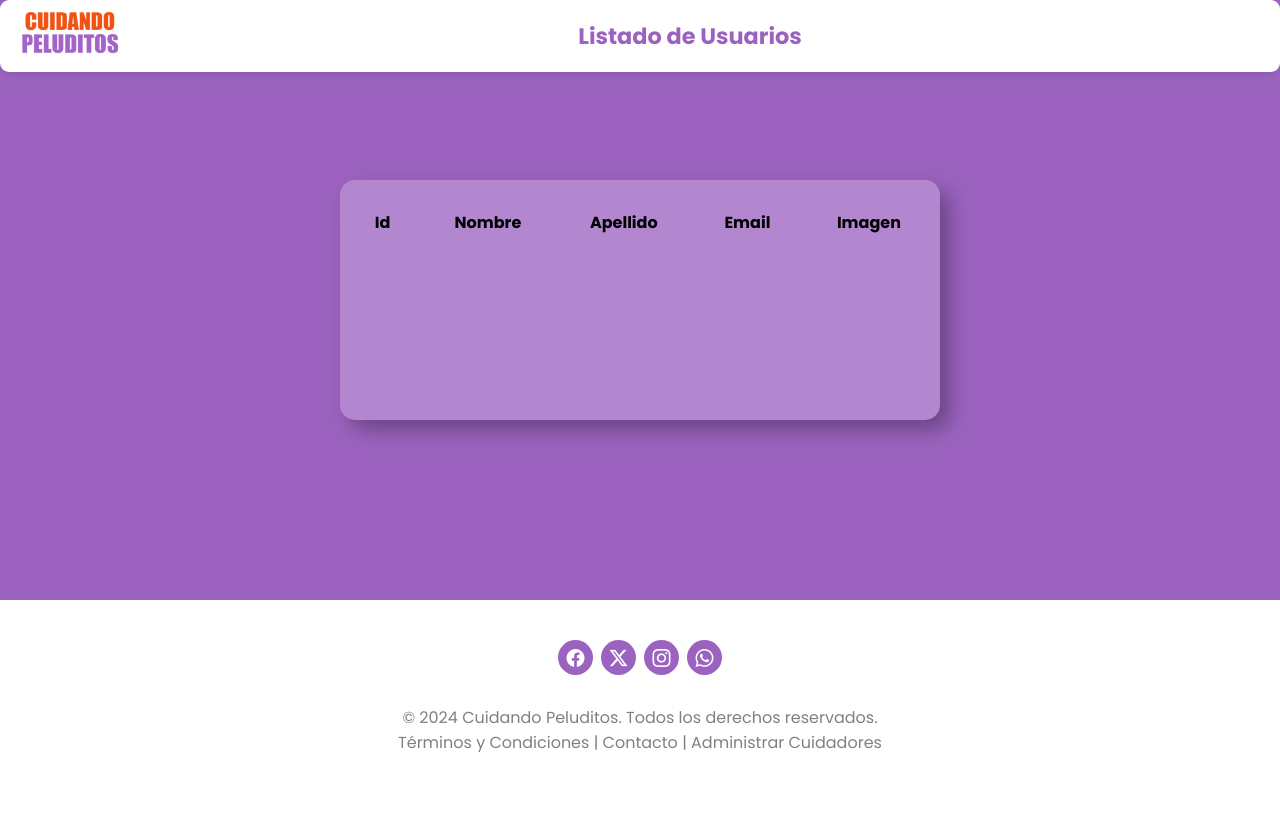
After one commit to MaruValletto/Proyecto_VFinal, a Flask app: template Templates/listado.html in a window 1280 px wide. The commit adds this page. Run offline with Flask 3, Linux system fonts and the light colour scheme; the template is opened without the code that fills it, so the values that code supplies are empty.

Commit message:
listado de usuarios a terminar

```diff
--- a/Static/css/adm.css
+++ b/Static/css/adm.css
@@ -81,14 +81,16 @@
 
 }
 
-.contenedor td {
+.contenedor td,
+.contenedor th {
   padding: 20px; /* Más espacio en las celdas */
-  border-bottom: 1px solid #ddd; /* Líneas divisorias */
+  border-bottom: none; /* Líneas divisorias */
 }
 
 .contenedor td:last-child {
   border-bottom: none; /* Quita la línea divisoria del último elemento */
 }
+
 .contenedor a {
   text-decoration: none;
   color: #ffffff;
@@ -185,6 +187,13 @@ button:hover {
 }
 
 
+/* .contenedor-centrado {
+  display:flex;
+  width: 100%;
+  justify-content: center;
+
+} */
+
 /* footer */
 .main_foot {
   position: absolute;
--- /dev/null
+++ b/Templates/listado.html
@@ -0,0 +1,124 @@
+<!DOCTYPE html>
+<html lang="en">
+
+<head>
+    <meta charset="UTF-8">
+    <meta name="viewport" content="width=device-width, initial-scale=1.0">
+    <title>Listado</title>
+    <!-- Iconos Link -->
+    <link rel="stylesheet" href="https://cdn.jsdelivr.net/npm/bootstrap-icons@1.11.3/font/bootstrap-icons.min.css">
+    <!-- Link Estilos -->
+    <link rel="stylesheet" href="../Static/css/adm.css">
+    <!-- Favicon -->
+    <link rel="icon" href="../Static/img/favicon.ico">
+    <!--Fuente-->
+    <!-- <link href="https://fonts.googleapis.com/css2?family=Poppins:wght@200;300;400;500;600;700&display=swap"> -->
+</head>
+
+<body>
+    <!--header | barra de navegación-->
+    <header>
+        <nav class="navbar">
+            <div class="logo-container">
+                <a href="../index.html">
+                    <img src="../Static/img/Texto Logo.png" alt="Texto logo" class="logo">
+                </a>
+            </div>
+            <div class="title-container">
+                <div class="titulo">
+                    <h2>Listado de Usuarios</h2>
+                </div>
+            </div>
+        </nav>
+    </header>
+
+    <div class="contenedor">
+        <table> <!-- Se crea una tabla para mostrar los usuarios. -->
+            <thead> <!--Encabezado de la tabla con columnas para id, nombre, apellido, email y acciones.-->
+                <tr>
+                    <th>Id</th>
+                    <th>Nombre</th>
+                    <th>Apellido</th>
+                    <th>Email</th>
+                    <th>Imagen</th>
+                </tr>
+            </thead>
+            <tbody id="tablaUsuarios"> </tbody>
+        </table><br>
+
+        <!-- <div class="contenedor-centrado">
+            <a href="adm.html">Menu principal</a>
+        </div> -->
+    </div>
+    <script>
+        const URL = "http://127.0.0.1:5000/"
+
+        // Al subir al servidor, deberá utilizarse la siguiente ruta. USUARIO debe ser reemplazado por el nombre de usuario de Pythonanywhere
+        //const URL = "https://USUARIO.pythonanywhere.com/"
+
+
+        // Realizamos la solicitud GET al servidor para obtener todos los usuarios.
+        fetch(URL + 'usuarios')
+            .then(function (response) {
+                if (response.ok) {
+                    //Si la respuesta es exitosa (response.ok), convierte el cuerpo de la respuesta de formato JSON a un objeto JavaScript y pasa estos datos a la siguiente promesa then.
+                    return response.json();
+                } else {
+                    // Si hubo un error, lanzar explícitamente una excepción para ser "catcheada" más adelante
+                    throw new Error('Error al obtener los usuarios.');
+                }
+            })
+
+            //Esta función maneja los datos convertidos del JSON.
+            .then(function (data) {
+                let tablausuarios = document.getElementById('tablausuarios'); //Selecciona el elemento del DOM donde se mostrarán los usuarios.
+
+                // Iteramos sobre cada usuario y agregamos filas a la tabla
+                for (let usuario of data) {
+                    let fila = document.createElement('tr'); //Crea una nueva fila de tabla (<tr>) para cada usuario.
+                    fila.innerHTML = '<td>' + usuario.id + '</td>' +
+                        '<td>' + usuario.nombre + '</td>' +
+                        '<td align="right">' + usuario.apellido + '</td>' +
+                        '<td align="right">' + usuario.email + '</td>' +
+                        // Mostrar miniatura de la imagen
+                        '<td><img src=./static/imagenes/' + usuario.imagen_url + ' alt="Imagen del usuario" style="width: 100px;"></td>' + '<td align="right">' + usuario.proveedor + '</td>';
+
+                    //Al subir al servidor, deberá utilizarse la siguiente ruta. USUARIO debe ser reemplazado por el nombre de usuario de Pythonanywhere
+                    //'<td><img src=https://www.pythonanywhere.com/user/USUARIO/files/home/USUARIO/mysite/static/imagenes/' + usuario.imagen_url +' alt="Imagen del usuario" style="width: 100px;"></td>' + '<td align="right">' + usuario.proveedor + '</td>';
+
+                    //Una vez que se crea la fila con el contenido del usuario, se agrega a la tabla utilizando el método appendChild del elemento tablausuarios.
+                    tablausuarios.appendChild(fila);
+                }
+            })
+
+            //Captura y maneja errores, mostrando una alerta en caso de error al obtener los usuarios.
+            .catch(function (error) {
+                // id   para manejar errores
+                alert('Error al obtener los usuarios.');
+            });
+    </script>
+
+    <!--footer-->
+    <footer>
+        <div class="main_foot">
+            <div class="media-icons">
+                <a href="#"><i class="bi bi-facebook"></i></a>
+                <a href="#"><i class="bi bi-twitter-x"></i></a>
+                <a href="#"><i class="bi bi-instagram"></i></a>
+                <a href="#"><i class="bi bi-whatsapp"></i></a>
+            </div>
+            <div class="footer">
+                <p>&copy; 2024 Cuidando Peluditos. Todos los derechos reservados.</p>
+                <p>
+                    <a href="#about">Términos y Condiciones</a> |
+                    <a href="../Templates/formularioContacto.html">Contacto</a> |
+                    <a href="#admin">Administrar Cuidadores</a>
+                </p>
+            </div>
+        </div>
+    </footer>
+
+</body>
+
+
+</html>
```
